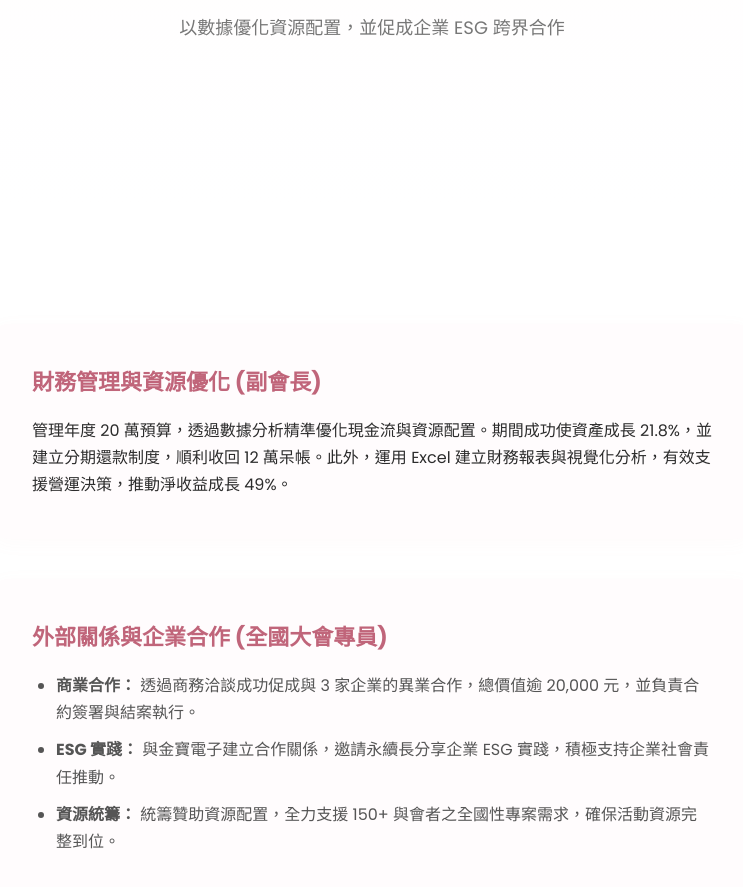
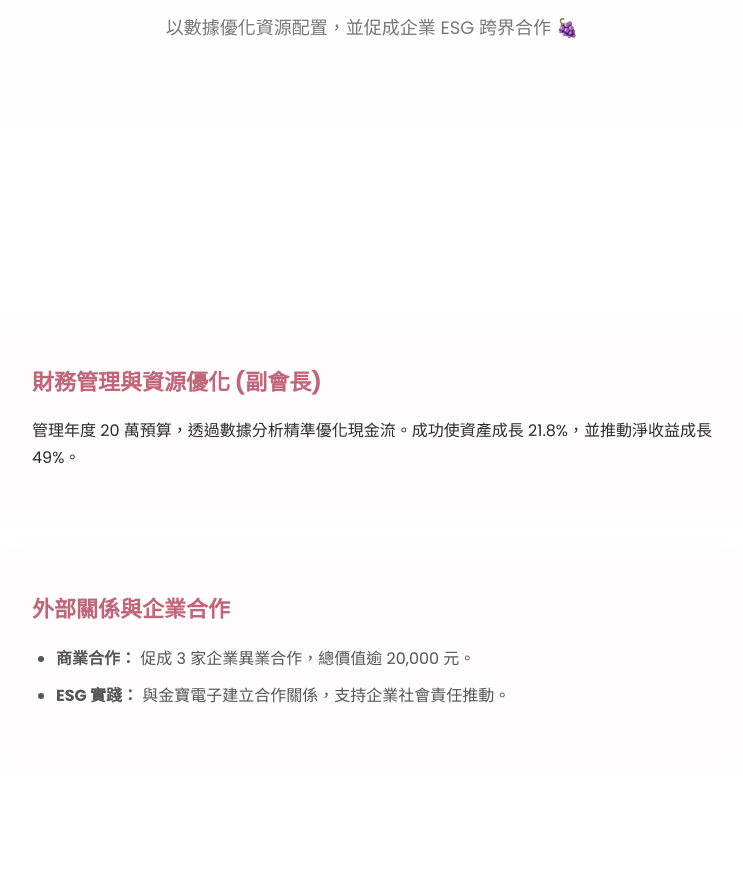
Before and after one commit to geniechang94555/Personal-Profile-Webpage, a plain HTML site: page aiesec.html in a window 1280 px wide. Shown: the part 331-1218 px from the top of the page, without its empty margins (268-1011 px from the left). Drawn offline with Linux system fonts and the light colour scheme.

Commit message:
Revise AIESEC project content and structure
Updated project details and optimized content for clarity.

```diff
--- a/aiesec.html
+++ b/aiesec.html
@@ -19,7 +19,7 @@
     <div class="section-container">
       <h1>AIESEC 財務與外部合作管理</h1>
       <p class="project-subtitle">
-        以數據優化資源配置，並促成企業 ESG 跨界合作
+        以數據優化資源配置，並促成企業 ESG 跨界合作 🍇
       </p>
     </div>
   </section>
@@ -29,15 +29,14 @@
       <div class="project-section">
         <h2>財務管理與資源優化 (副會長)</h2>
         <p>
-          管理年度 20 萬預算，透過數據分析精準優化現金流與資源配置。期間成功使資產成長 21.8%，並建立分期還款制度，順利收回 12 萬呆帳。此外，運用 Excel 建立財務報表與視覺化分析，有效支援營運決策，推動淨收益成長 49%。
+          管理年度 20 萬預算，透過數據分析精準優化現金流。成功使資產成長 21.8%，並推動淨收益成長 49%。
         </p>
       </div>
       <div class="project-section">
-        <h2>外部關係與企業合作 (全國大會專員)</h2>
+        <h2>外部關係與企業合作</h2>
         <ul>
-          <li><strong>商業合作：</strong> 透過商務洽談成功促成與 3 家企業的異業合作，總價值逾 20,000 元，並負責合約簽署與結案執行。</li>
-          <li><strong>ESG 實踐：</strong> 與金寶電子建立合作關係，邀請永續長分享企業 ESG 實踐，積極支持企業社會責任推動。</li>
-          <li><strong>資源統籌：</strong> 統籌贊助資源配置，全力支援 150+ 與會者之全國性專案需求，確保活動資源完整到位。</li>
+          <li><strong>商業合作：</strong> 促成 3 家企業異業合作，總價值逾 20,000 元。</li>
+          <li><strong>ESG 實踐：</strong> 與金寶電子建立合作關係，支持企業社會責任推動。</li>
         </ul>
       </div>
     </div>
```
